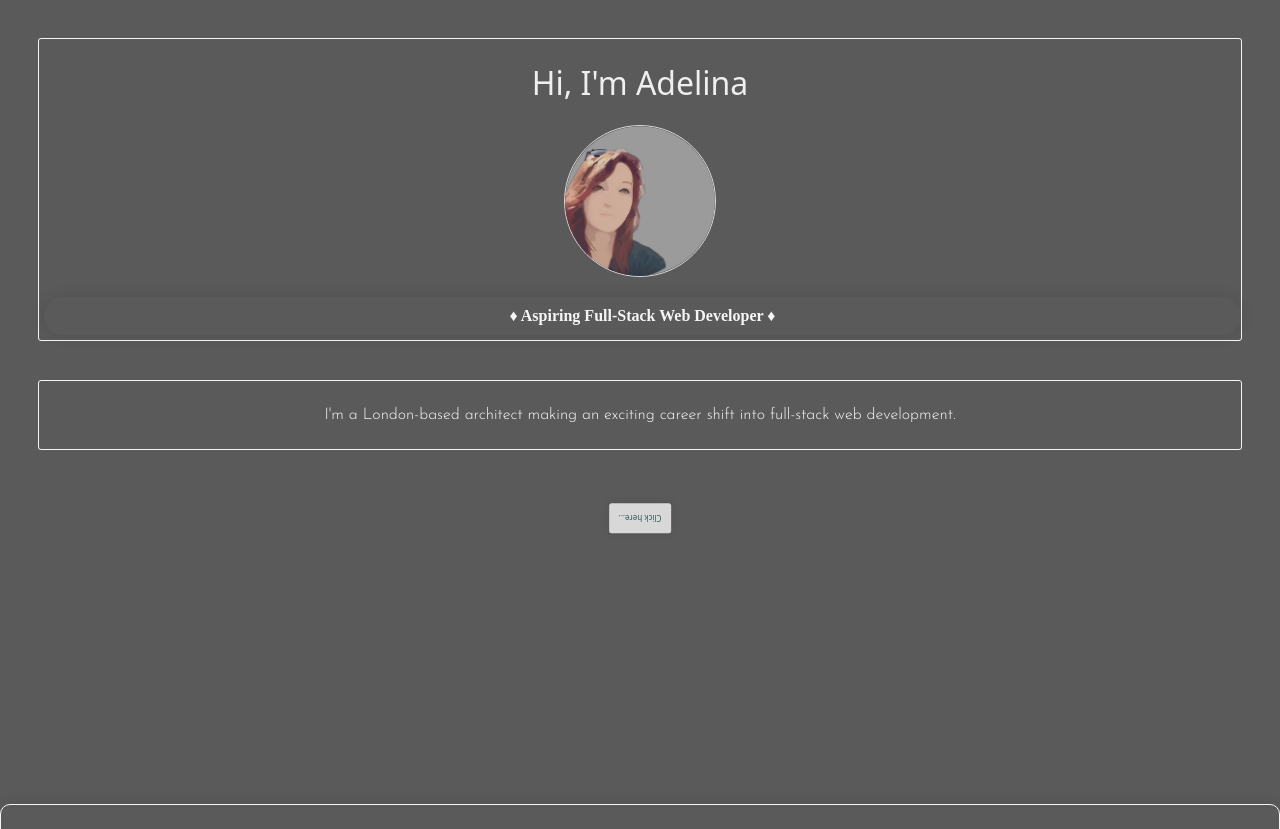
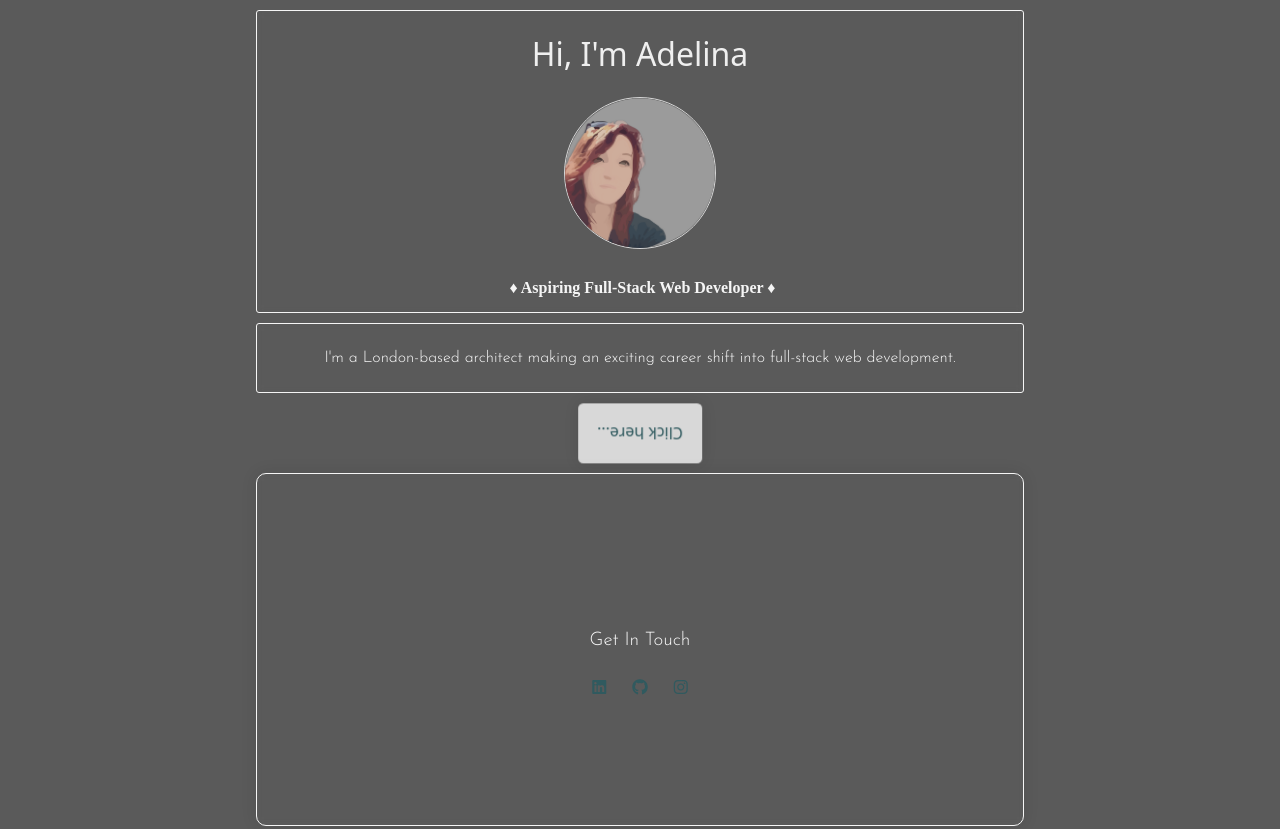
Before and after one commit to ruxade/profile, a plain HTML site: page index.html in a window 1280 px wide. Shown: the top 829 px of the page. Drawn offline with Linux system fonts and the light colour scheme; a web font is replaced by a local one.

Commit message:
Update style.css

```diff
--- a/style.css
+++ b/style.css
@@ -54,7 +54,7 @@ h4 {
   margin: 5px auto;
   margin-left: 5px;
   border-radius: 20px;
-  box-shadow: 0 0 16px rgba(0, 0, 0, 0.1);
+/*   box-shadow: 0 0 16px rgba(0, 0, 0, 0.1); */
   padding: 10px;
   text-align: center;
   size: 2px;
@@ -74,7 +74,7 @@ p, h3 {
 
 .card{
   backdrop-filter: blur(3px);
-  margin: 3%;
+  margin: 10px 20%;
   border-radius: 3px;
   border: 0.5px solid whitesmoke;
   box-shadow: 12px 12px 12px E8DFCA(197, 155, 5, 0.5);
@@ -102,6 +102,7 @@ p, h3 {
   width: fit-content;
   transition: transform 0.3s ease;
   position: relative;
+  scale: 120%;
 
 }
 
@@ -121,7 +122,7 @@ p, h3 {
 #follow {
   color: #d9d4a2;
   /* background-color: #DAD4B5; Correct color code */
-  margin: 20% auto;
+  margin: 10px 20%;
   border-radius: 10px;
   box-shadow: 0 0 16px rgba(0, 0, 0, 0.1);
   padding: 10%;
@@ -135,7 +136,7 @@ a{
   /* background-color:#D1E9F6; */
   padding: 1px;
   margin: 10px;
-  scale: 50%;
+  scale: 70%;
 
   }
 a:hover {
@@ -166,6 +167,7 @@ a:hover {
   transform: rotate(180deg);
   animation: rotate-idle 5s linear infinite;
   position: relative;
+  scale: 100%;
 }
 @keyframes rotate-idle {
   from {
```
